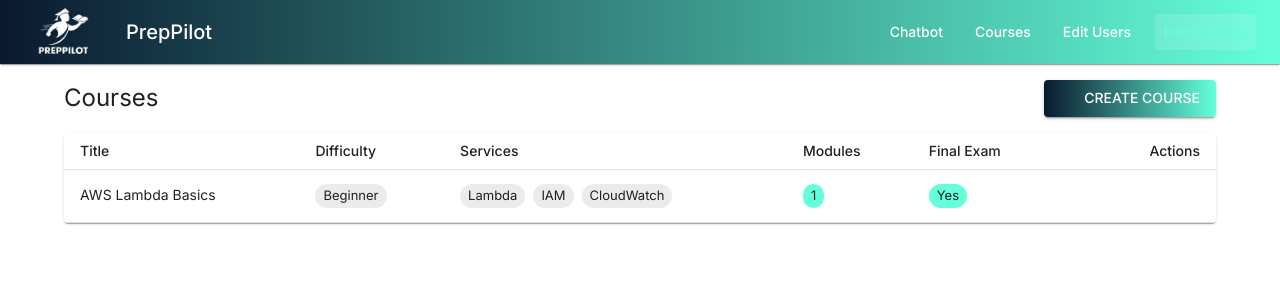
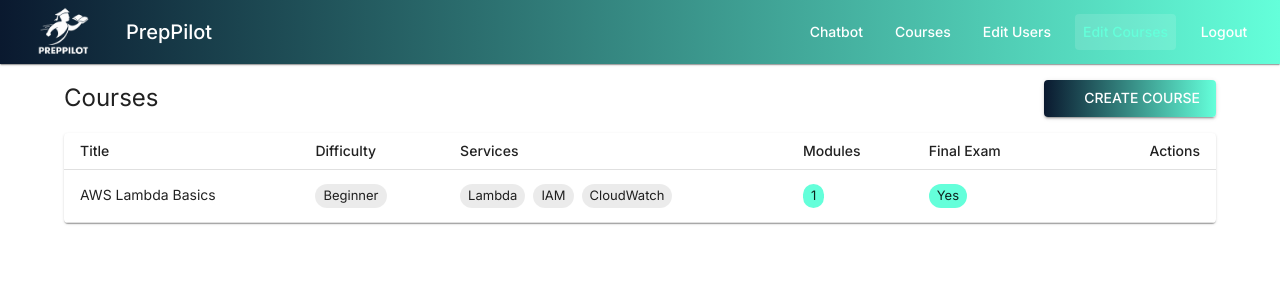
Before and after one commit to zeroandone-interns/prep-pilot-frontend, a React (Vite) app: page /admin/courses in a window 1280 px wide. Shown: the top 300 px of the page. Built offline with nearby package versions, Linux system fonts and the light colour scheme; some icons are missing.

Commit message:
added a signout button

```diff
--- a/src/layouts/MainLayout.tsx
+++ b/src/layouts/MainLayout.tsx
@@ -7,6 +7,9 @@ const links = [
   { to: '/courses', label: 'Courses' },
   { to: '/admin/users', label: 'Edit Users' },
   { to: '/admin/courses', label: 'Edit Courses' },
+  {to: '/', label:
+    'Logout'
+  }
 ]
 
 export default function MainLayout() {
```
